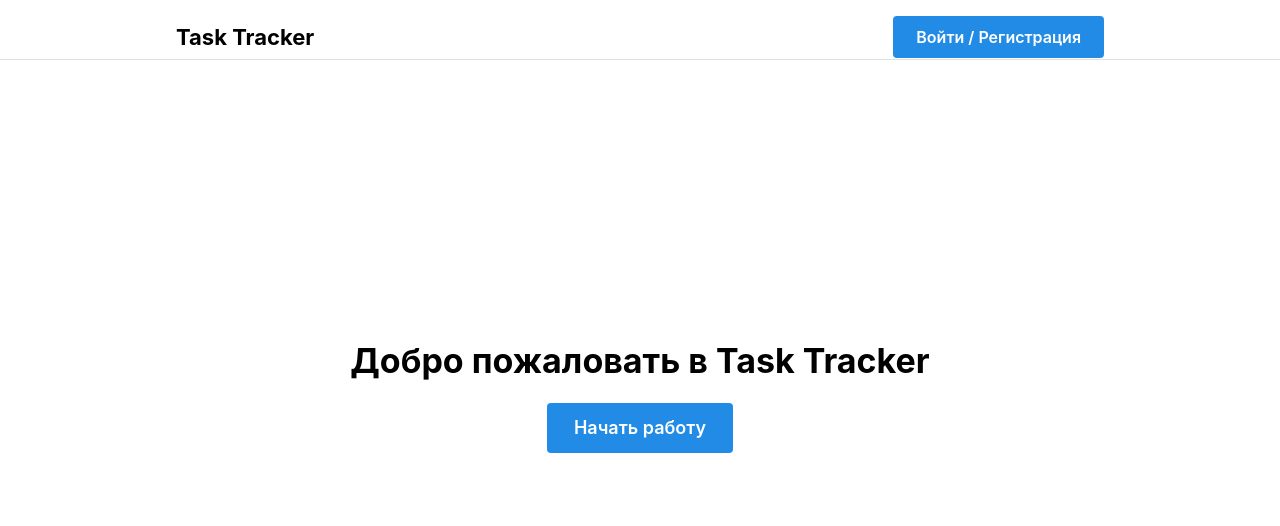
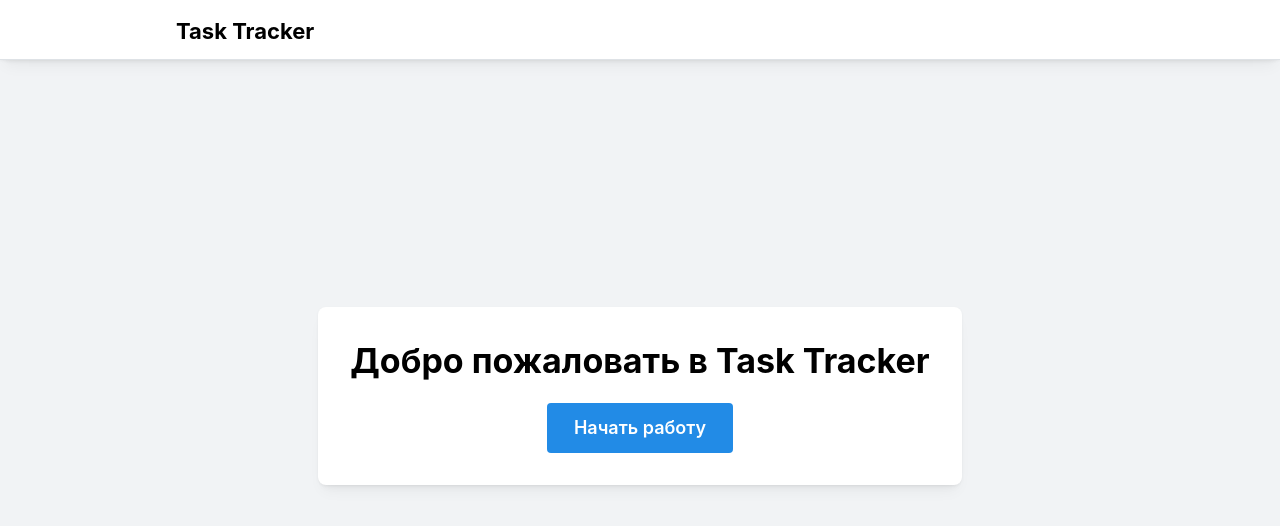
Before and after one commit to Kostey1987/task-tracker, a React (Vite) app in the folder frontend/: page / in a window 1280 px wide. Shown: the top 526 px of the page. Built offline with nearby package versions, Linux system fonts and the light colour scheme.

Commit message:
feat: стили

```diff
--- a/frontend/src/App.tsx
+++ b/frontend/src/App.tsx
@@ -80,19 +80,7 @@ function App() {
                   {isVerySmall ? "Выйти" : "Выйти"}
                 </Button>
               </>
-            ) : (
-              <Button
-                onClick={() => setAuthDrawerOpened(true)}
-                size={isVerySmall ? "xs" : isMobile ? "sm" : "md"}
-                px={isVerySmall ? "xs" : undefined}
-              >
-                {isVerySmall
-                  ? "Войти"
-                  : isMobile
-                  ? "Войти"
-                  : "Войти / Регистрация"}
-              </Button>
-            )}
+            ) : null}
           </Group>
         </Group>
       </Container>
@@ -106,11 +94,17 @@ function App() {
         padding="md"
         style={{ overflow: "hidden" }}
       >
-        <AppShell.Header>
+        <AppShell.Header
+          bg="var(--mantine-color-white)"
+          style={{ boxShadow: "var(--mantine-shadow-sm)" }}
+        >
           <AppHeader />
         </AppShell.Header>
 
-        <AppShell.Main style={{ overflow: "hidden" }}>
+        <AppShell.Main
+          style={{ overflow: "hidden" }}
+          bg="var(--mantine-color-gray-1)"
+        >
           <Routes>
             <Route
               path="/userProfile"
@@ -135,7 +129,16 @@ function App() {
                   <Navigate to="/tasks" replace />
                 ) : (
                   <Center style={{ minHeight: "80vh" }}>
-                    <Stack align="center" gap={isMobile ? "md" : "lg"}>
+                    <Stack
+                      align="center"
+                      gap={isMobile ? "md" : "lg"}
+                      bg="var(--mantine-color-white)"
+                      p="xl"
+                      style={{
+                        borderRadius: "var(--mantine-radius-md)",
+                        boxShadow: "var(--mantine-shadow-sm)",
+                      }}
+                    >
                       <Title order={isMobile ? 2 : 1} ta="center">
                         Добро пожаловать в Task Tracker
                       </Title>
--- a/frontend/src/components/AuthDrawer.tsx
+++ b/frontend/src/components/AuthDrawer.tsx
@@ -8,7 +8,6 @@ import {
   Flex,
   Center,
   useMantineTheme,
-  useMantineColorScheme,
 } from "@mantine/core";
 import { useForm } from "react-hook-form";
 import type { SubmitHandler, RegisterOptions } from "react-hook-form";
@@ -40,7 +39,6 @@ interface AuthDrawerProps {
 export default function AuthDrawer({ opened, onClose }: AuthDrawerProps) {
   const [isLogin, setIsLogin] = useState(false);
   const theme = useMantineTheme();
-  const { colorScheme } = useMantineColorScheme();
   const isMobile = useMediaQuery(`(max-width: ${theme.breakpoints.sm})`);
   const navigate = useNavigate();
   const dispatch = useDispatch();
@@ -167,13 +165,15 @@ export default function AuthDrawer({ opened, onClose }: AuthDrawerProps) {
           {isLogin ? "Вход" : "Регистрация"}
         </Text>
       }
+      bg="var(--mantine-color-white)"
       styles={{
         header: {
-          backgroundColor:
-            colorScheme === "dark" ? theme.colors.dark[7] : theme.white,
+          backgroundColor: "var(--mantine-color-white)",
+          borderBottom: "1px solid var(--mantine-color-gray-3)",
         },
         body: {
           padding: isMobile ? theme.spacing.sm : theme.spacing.md,
+          backgroundColor: "var(--mantine-color-white)",
         },
       }}
     >
@@ -181,12 +181,11 @@ export default function AuthDrawer({ opened, onClose }: AuthDrawerProps) {
         <Paper
           w="100%"
           p={isMobile ? "md" : "lg"}
-          shadow="md"
+          shadow="sm"
           radius="md"
+          bg="var(--mantine-color-white)"
           style={{
             maxWidth: isMobile ? "100%" : 350,
-            backgroundColor:
-              colorScheme === "dark" ? theme.colors.dark[6] : theme.white,
           }}
         >
           {isLogin ? (
@@ -231,7 +230,7 @@ export default function AuthDrawer({ opened, onClose }: AuthDrawerProps) {
                   <Button
                     variant="subtle"
                     onClick={handleSwitchMode}
-                    c={theme.colors.blue[6]}
+                    color="blue"
                   >
                     Нет аккаунта? Зарегистрироваться
                   </Button>
@@ -293,7 +292,7 @@ export default function AuthDrawer({ opened, onClose }: AuthDrawerProps) {
                   <Button
                     variant="subtle"
                     onClick={handleSwitchMode}
-                    c={theme.colors.blue[6]}
+                    color="blue"
                   >
                     Уже есть аккаунт? Войти
                   </Button>
--- a/frontend/src/pages/TasksPage.tsx
+++ b/frontend/src/pages/TasksPage.tsx
@@ -154,7 +154,16 @@ export default function TasksPage() {
   }
 
   return (
-    <Stack p="xl" maw={700} mx="auto">
+    <Stack
+      p="xl"
+      maw={700}
+      mx="auto"
+      bg="var(--mantine-color-white)"
+      style={{
+        borderRadius: "var(--mantine-radius-md)",
+        boxShadow: "var(--mantine-shadow-sm)",
+      }}
+    >
       <Title order={2} ta="center" mb="md">
         Список задач
       </Title>
--- a/frontend/src/pages/UserProfilePage.tsx
+++ b/frontend/src/pages/UserProfilePage.tsx
@@ -64,6 +64,11 @@ export default function UserProfilePage() {
       maw={700}
       mx="auto"
       mt={isMobile ? "md" : "xl"}
+      bg="var(--mantine-color-white)"
+      style={{
+        borderRadius: "var(--mantine-radius-md)",
+        boxShadow: "var(--mantine-shadow-sm)",
+      }}
     >
       <Paper
         maw={isMobile ? "100%" : 400}
```
